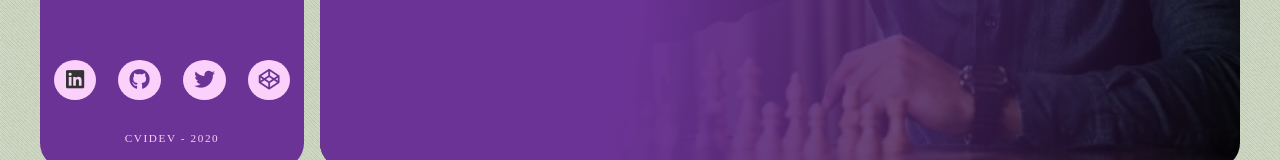
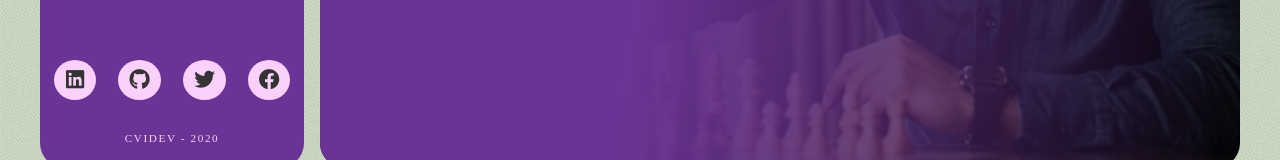
Before and after one commit to cnvvcvlad/cv-react, a React (Create React App) app: page / in a window 1280 px wide. Shown: the part 608-768 px from the top of the page. Built offline with nearby package versions, Linux system fonts and the light colour scheme; a web font is replaced by a local one.

Commit message:
Add new information

```diff
--- a/src/components/Navigation.js
+++ b/src/components/Navigation.js
@@ -46,14 +46,14 @@
             <div className="socialNetwork">
                 <ul>
                     <li>
-                        <a href="http://www.linkedin.com" target="_blank" rel="noopener noreferrer"><i className="fab fa-linkedin"></i></a>
+                        <a href="https://www.linkedin.com/in/ciobanu-vladislav-88025231/" target="_blank" rel="noopener noreferrer"><i className="fab fa-linkedin"></i></a>
                     </li>
                     <li>
-                        <a href="" target="_blank" rel="noopener noreferrer"><i className="fab fa-github"></i></a>
+                        <a href="https://github.com/cnvvcvlad" target="_blank" rel="noopener noreferrer"><i className="fab fa-github"></i></a>
                     </li><li>
-                        <a href="" target="_blank" rel="noopener noreferrer"><i className="fab fa-twitter"></i></a>
+                        <a href="https://twitter.com/CiobanuVladisl1/" target="_blank" rel="noopener noreferrer"><i className="fab fa-twitter"></i></a>
                     </li><li>
-                        <a href="" target="_blank" rel="noopener noreferrer"><i className="fab fa-codepen"></i></a>
+                        <a href="https://www.facebook.com/cioban.vladislav/" target="_blank" rel="noopener noreferrer"><i className="fab fa-facebook"></i></a>
                     </li>
                 </ul>
                 <div className="signature">
```
